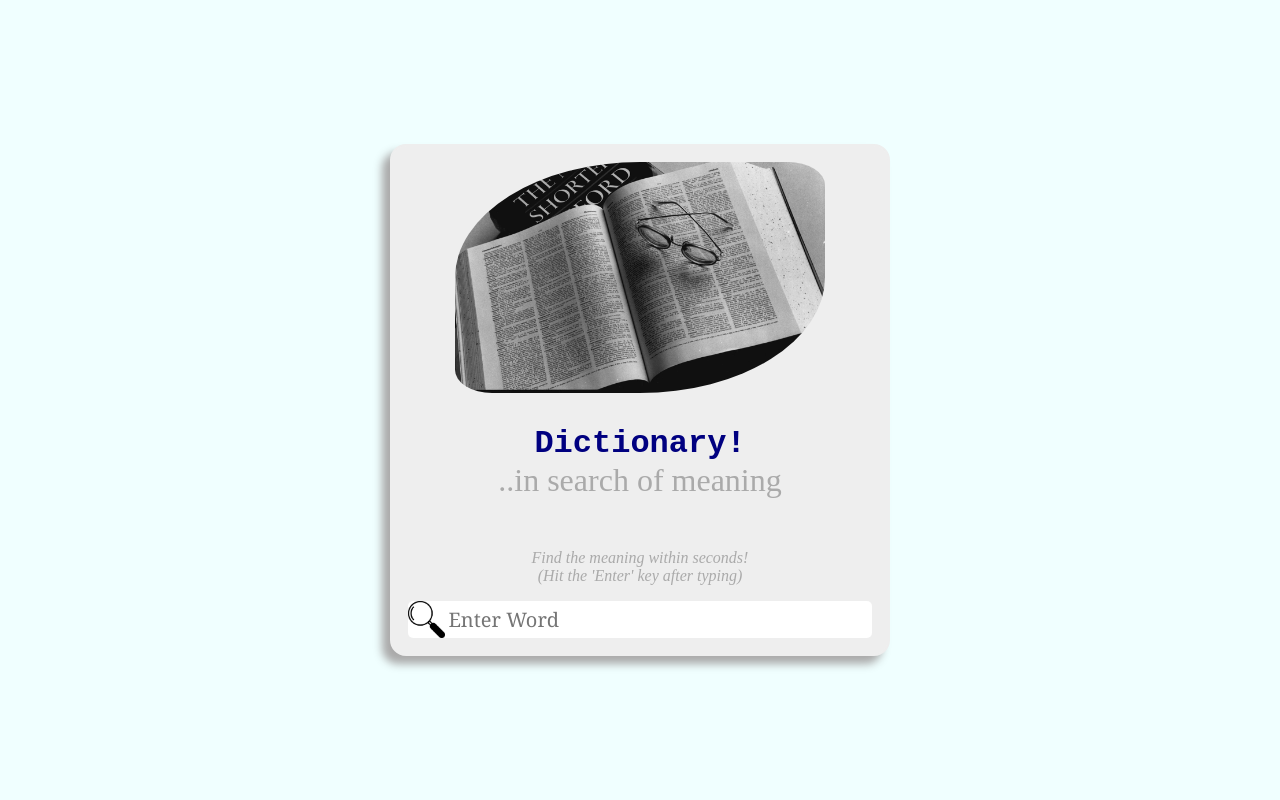
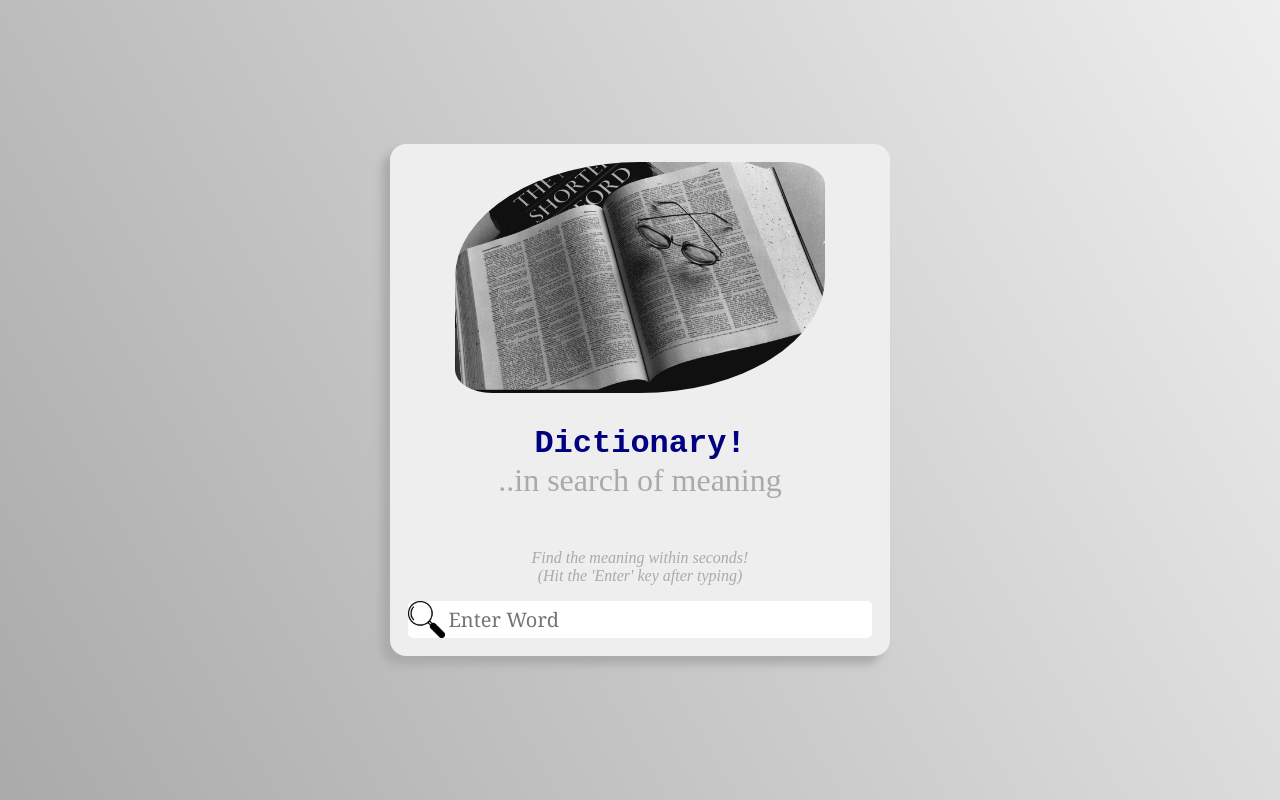
Before and after one commit to PrithvishSarkar/myDictionary, a React (Vite) app: page / in a window 1280 px wide. Built offline with nearby package versions, Linux system fonts and the light colour scheme.

Commit message:
fix: Replaced the background-color with background-image

```diff
--- a/src/App.css
+++ b/src/App.css
@@ -10,7 +10,7 @@ body {
 
 .container {
     min-height: 100vh;
-    background-color: #f0ffff; /* azure */
+    background-image: linear-gradient(60deg, #aaa, #eee);
     padding: 1em;
     display: flex;
     flex-direction: row;
```
